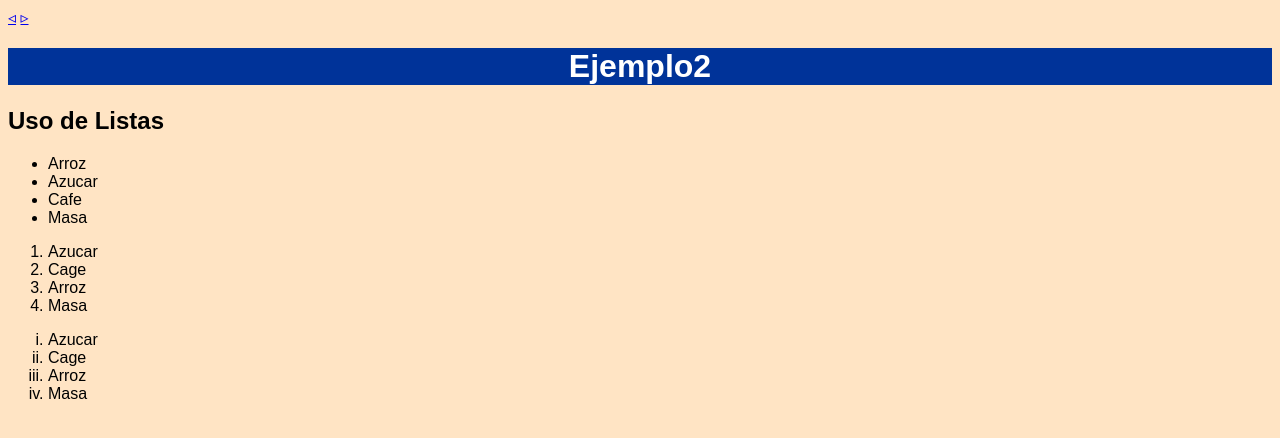
After one commit to JorgeMadri05/Tienda_v, a Spring Boot app: page /ejemplo3.html in a window 1280 px wide. The commit adds this page. Shown: the top 438 px of the page. Run offline with Spring Boot 4, Linux system fonts and the light colour scheme.

Commit message:
Semana#1

```diff
--- a/src/main/resources/application.properties
+++ b/src/main/resources/application.properties
@@ -1 +1,2 @@
+spring.application.name=tienda
 server.port=80
--- /dev/null
+++ b/src/main/resources/static/ejemplo3.html
@@ -0,0 +1,39 @@
+<!DOCTYPE html>
+<!--Esta es mi primera pagina HTML GetLodem-->
+<html>
+    <head>
+        <title>TechShop</title>
+        <meta charset="UTF-8"/>
+
+    </head>
+    <body style="font-family: sans-serif; background-color: bisque">
+        <a href="index.html">&triangleleft;</a>
+        <a href="ejemplo2.html">&triangleright;</a>
+        <h1 style="text-align: center; background-color: #003399; color: white"> Ejemplo2 </h1>
+        <h2> Uso de Listas</h2>
+        <ul>
+            <li>Arroz</li>
+            <li>Azucar</li>
+            <li>Cafe</li>
+            <li>Masa</li>
+
+        </ul>
+
+        <ol>
+            <li>Azucar</li>
+            <li>Cage</li>
+            <li>Arroz</li>
+            <li>Masa</li>
+        </ol>
+
+        <ol type= "i">
+            <li>Azucar</li>
+            <li>Cage</li>
+            <li>Arroz</li>
+            <li>Masa</li>
+        </ol>
+
+
+
+    </body>
+</html>
```
Also changed, not shown: nb-configuration.xml (added, +18 -0 lines), src/main/resources/static/ejemplo2.html (added, +20 -0 lines), src/main/resources/static/index.html (+13 -9 lines), src/main/resources/static/img/Cover-Pixart_Ferrari.jpg (added), 1 other file.
